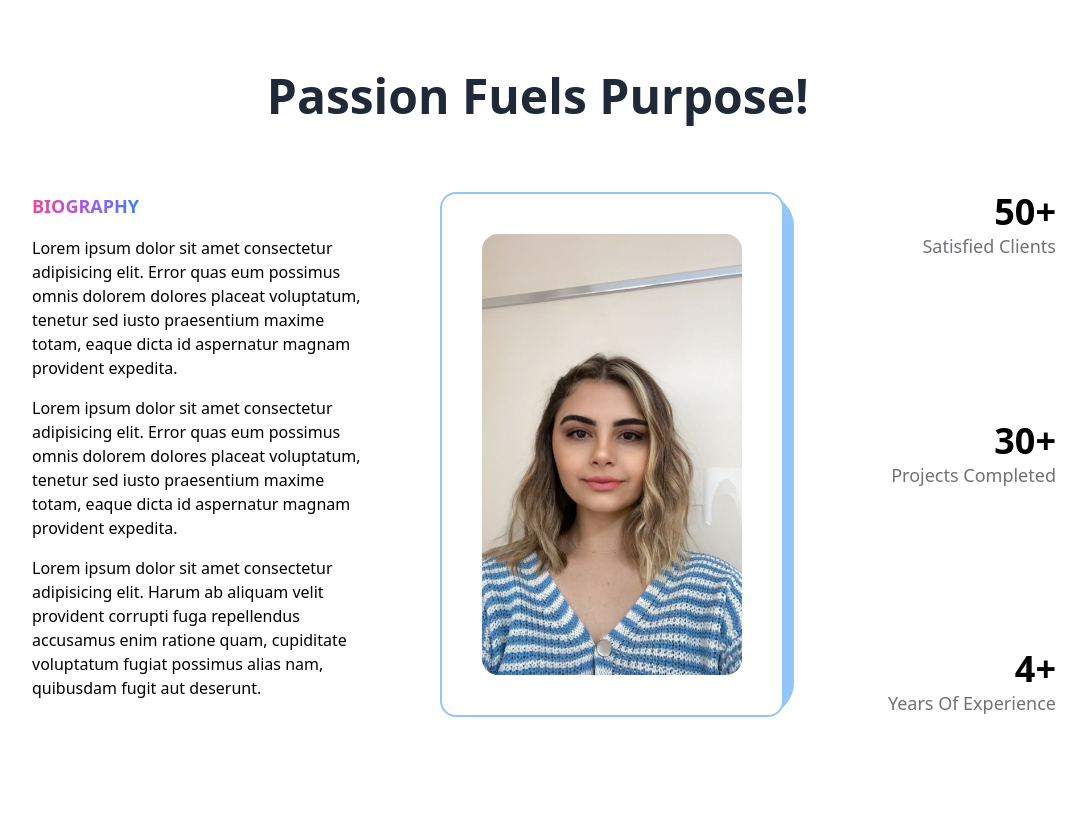
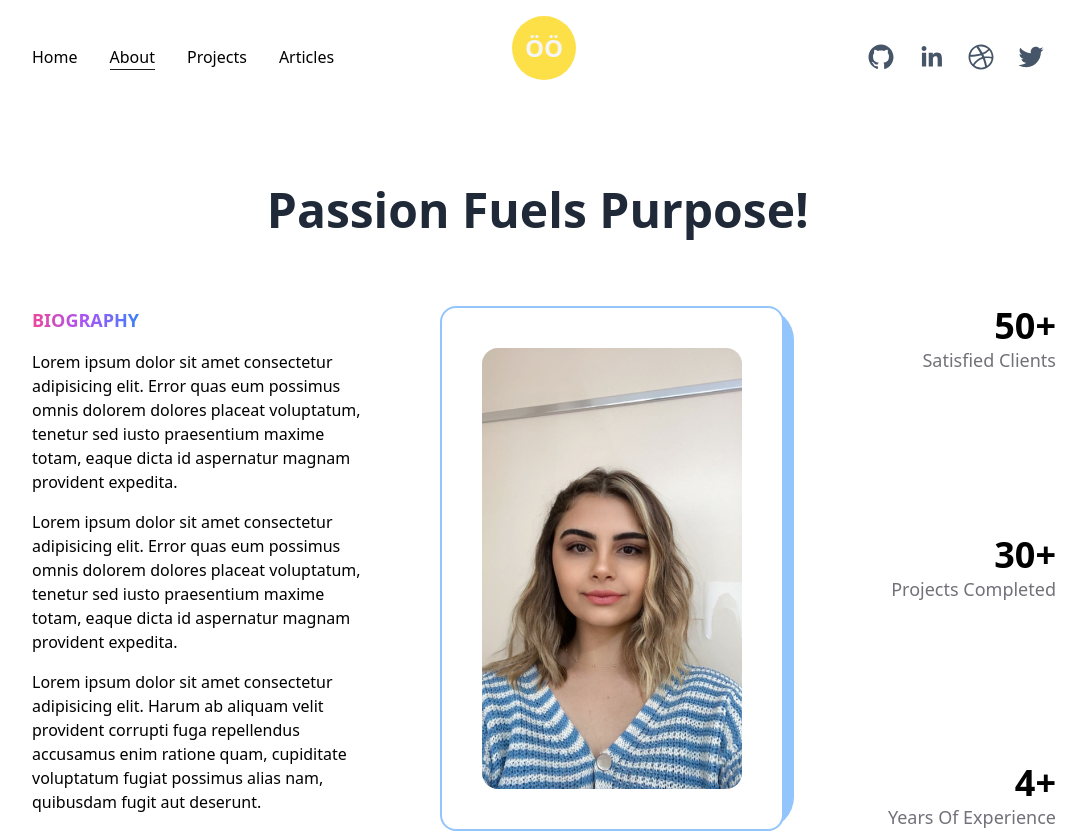
Before and after one commit to ozgeozkaraa01/next-website, a Next.js app: page /about in a window 1280 px wide. Shown: the top 833 px of the page, without its empty margins (96-1182 px from the left). Built offline with nearby package versions, Linux system fonts and the light colour scheme.

Commit message:
Added header and footer components to about.js page

```diff
--- a/pages/about.jsx
+++ b/pages/about.jsx
@@ -5,6 +5,8 @@ import Head from "next/head";
 import { spring, useInView, useMotionValue, useSpring } from "framer-motion";
 import Skills from "../components/Skills";
 import Experience from "../components/Experience";
+import Header from "../components/Header";
+import Footer from "../components/Footer";
 
 const AnimatedNumbers = ({ value }) => {
   const ref = useRef(null);
@@ -36,6 +38,7 @@ const About = () => {
         <title>About Page</title>
         <meta name="description" content="any description" />
       </Head>
+      <Header />
       <main className="flex w-full flex-col items-center justify-center">
         <Layout className="pt-16">
           <AnimatedText text="Passion Fuels Purpose!" className="mb-16" />
@@ -106,6 +109,7 @@ const About = () => {
           <Experience />
         </Layout>
       </main>
+      <Footer />
     </>
   );
 };
```
